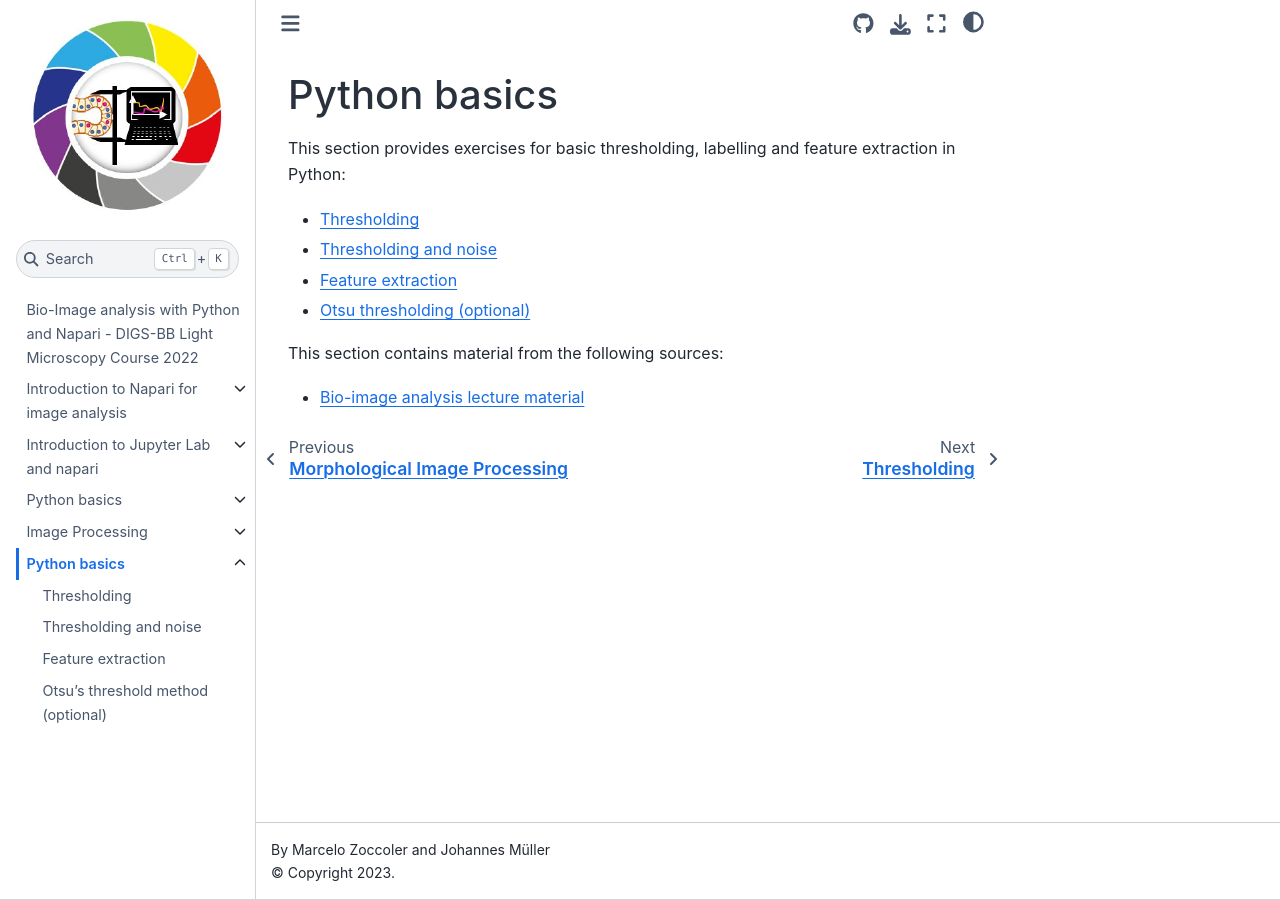
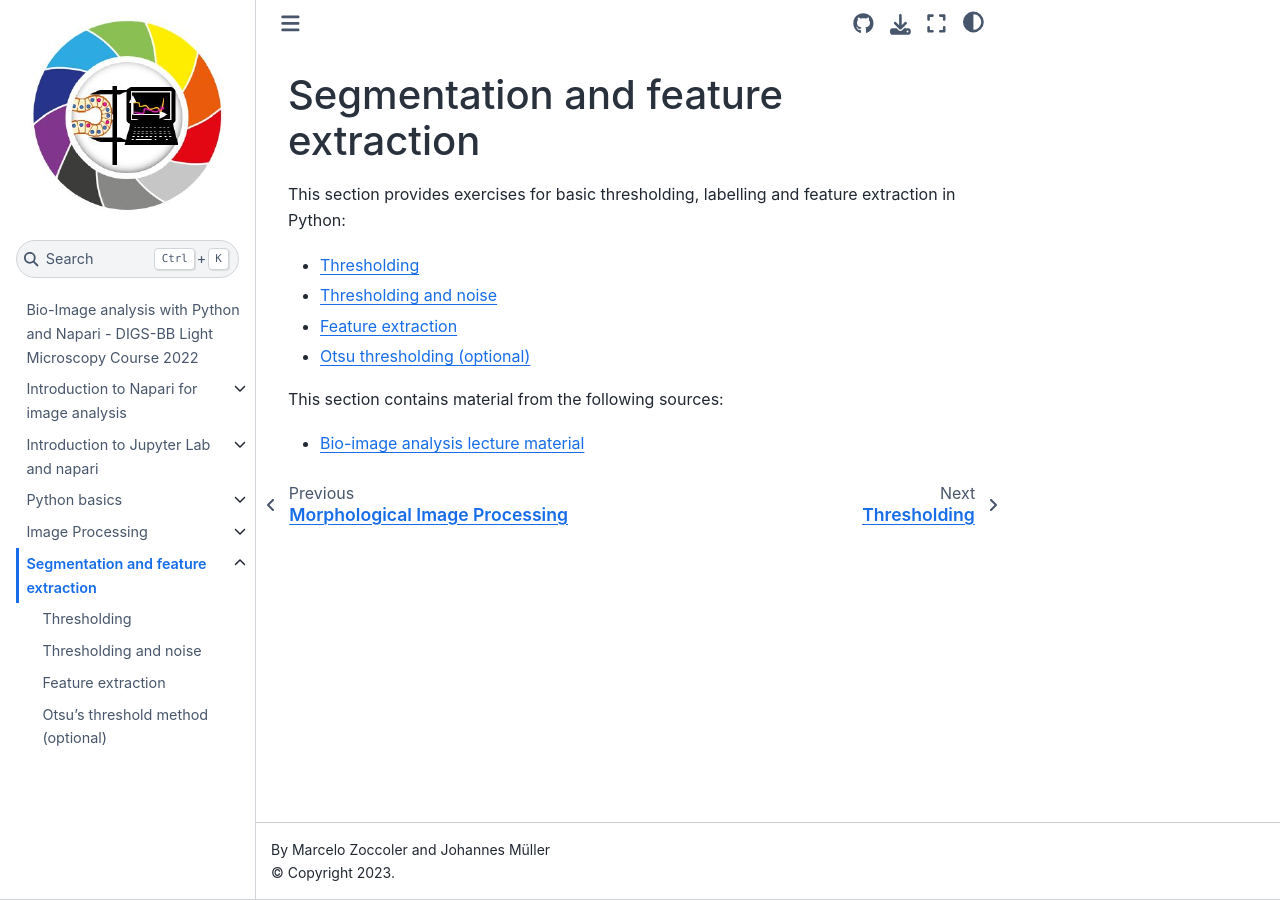
Before and after one commit to BiAPoL/DIGS-BB_LM_Course_Bio-Image_Analysis_2022, a Jupyter Book: the page built from docs/05_segmentation_and_feature_extraction/readme.md, in a window 1280 px wide. Built offline with Jupyter Book 1.0.4 settings and Sphinx 7.4.7 and the Sphinx Book theme 1.1.4, drawn with Linux system fonts in a browser that asks for light colours; pages that are not in the unit, such as notebooks, are missing from menus.

Commit message:
changed headline

```diff
--- a/docs/05_segmentation_and_feature_extraction/readme.md
+++ b/docs/05_segmentation_and_feature_extraction/readme.md
@@ -1,4 +1,4 @@
-# Python basics
+# Segmentation and feature extraction
 
 This section provides exercises for basic thresholding, labelling and feature extraction in Python:
 
```
